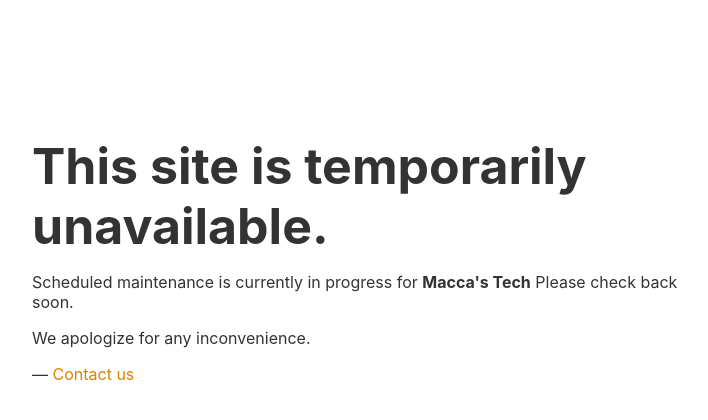
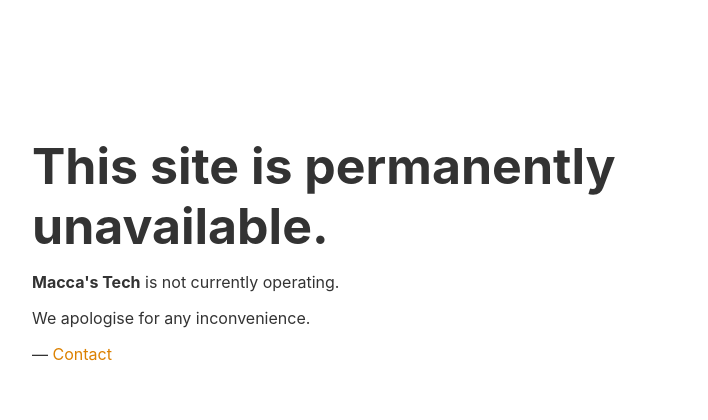
Before and after one commit to charliekmcmahon/maccastech-maintenance, a plain HTML site: page index.html in a window 1280 px wide. Shown: the whole page, without its empty margins (283-991 px from the left). Drawn offline with Linux system fonts and the light colour scheme.

Commit message:
Update index.html

```diff
--- a/index.html
+++ b/index.html
@@ -1,7 +1,7 @@
 <!DOCTYPE html>
 <html>
     <head>
-        <title>Site is down for maintenance</title>
+        <title>Macca's Tech</title>
         <meta http-equiv="Content-Type" content="text/html; charset=UTF-8">
         <meta name="viewport" content="width=device-width, initial-scale=1" />
         <style type="text/css">
@@ -17,10 +17,10 @@
     </head>
     <body>
         <article>
-            <h1>This site is temporarily unavailable.</h1>
-            <p>Scheduled maintenance is currently in progress for <b>Macca's Tech</b> Please check back soon.</p>
-            <p>We apologize for any inconvenience.</p>
-            <p id="signature">&mdash; <a href="mailto:charlie@maccastech.com.au">Contact us</a></p>
+            <h1>This site is permanently unavailable.</h1>
+            <p><b>Macca's Tech</b> is not currently operating.</p>
+            <p>We apologise for any inconvenience.</p>
+            <p id="signature">&mdash; <a href="mailto:contact@maccastech.com.au">Contact</a></p>
         </article>
     </body>
 </html>
```
